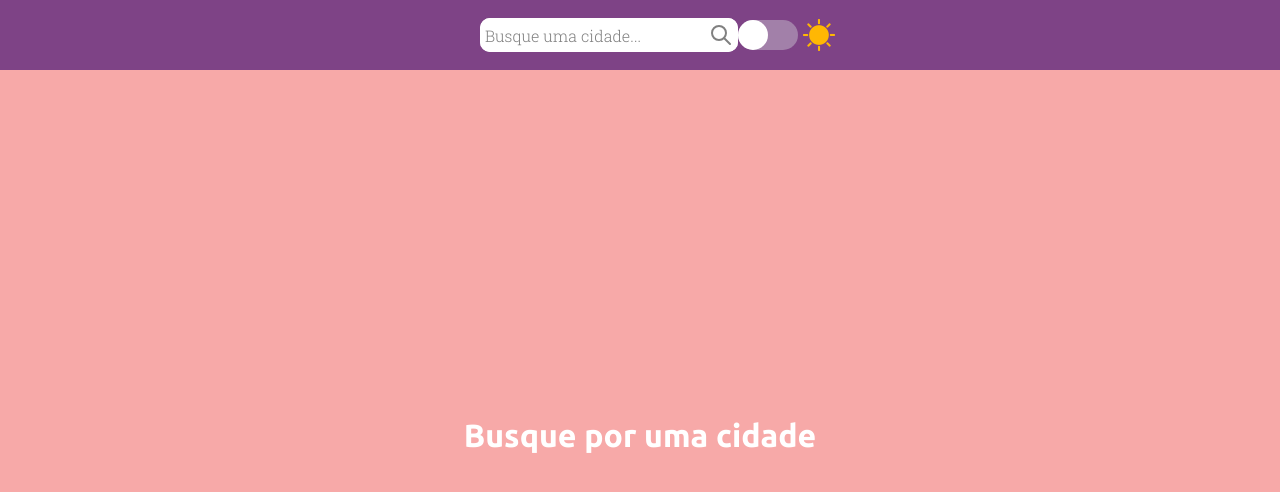
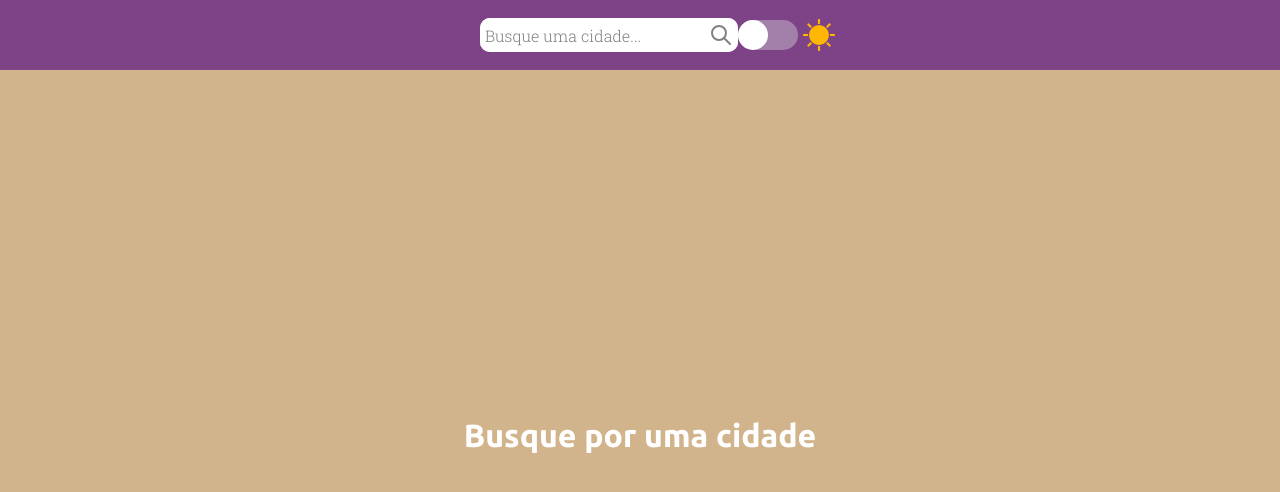
Before and after one commit to Nuschhz/Weather, a React (Create React App) app: page / in a window 1280 px wide. Shown: the top 492 px of the page. Built offline with nearby package versions, Linux system fonts and the light colour scheme; no server answers.

Commit message:
update background color

```diff
--- a/src/components/Weather.js
+++ b/src/components/Weather.js
@@ -14,7 +14,7 @@ function Weather({ city = "", unit = "metric" }) {
   const backgroundStyle =
     theme === "dark"
       ? { backgroundColor: "#1D1D1D" }
-      : { backgroundColor: "#F7A9A8" };
+      : { backgroundColor: "#D2B48C" };
 
   return (
     <div>
```
